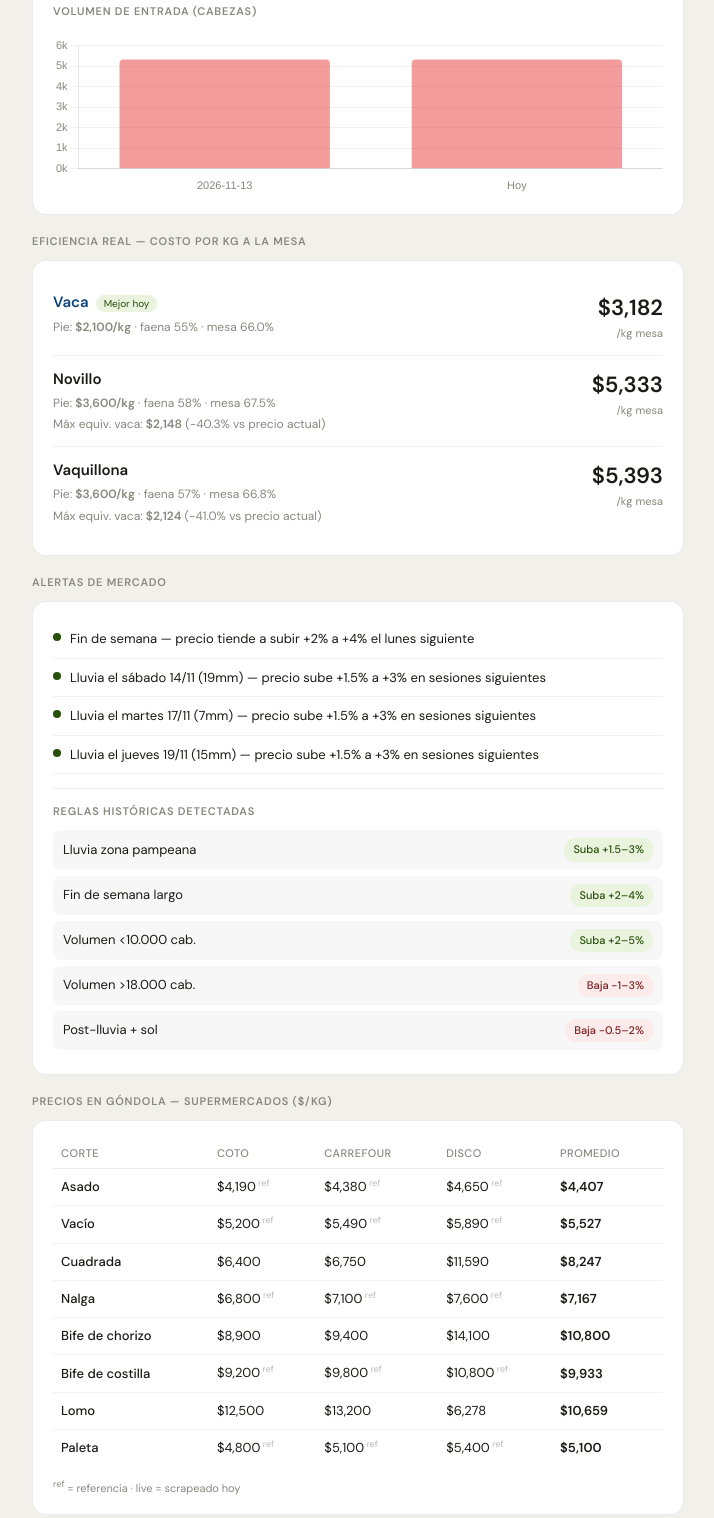
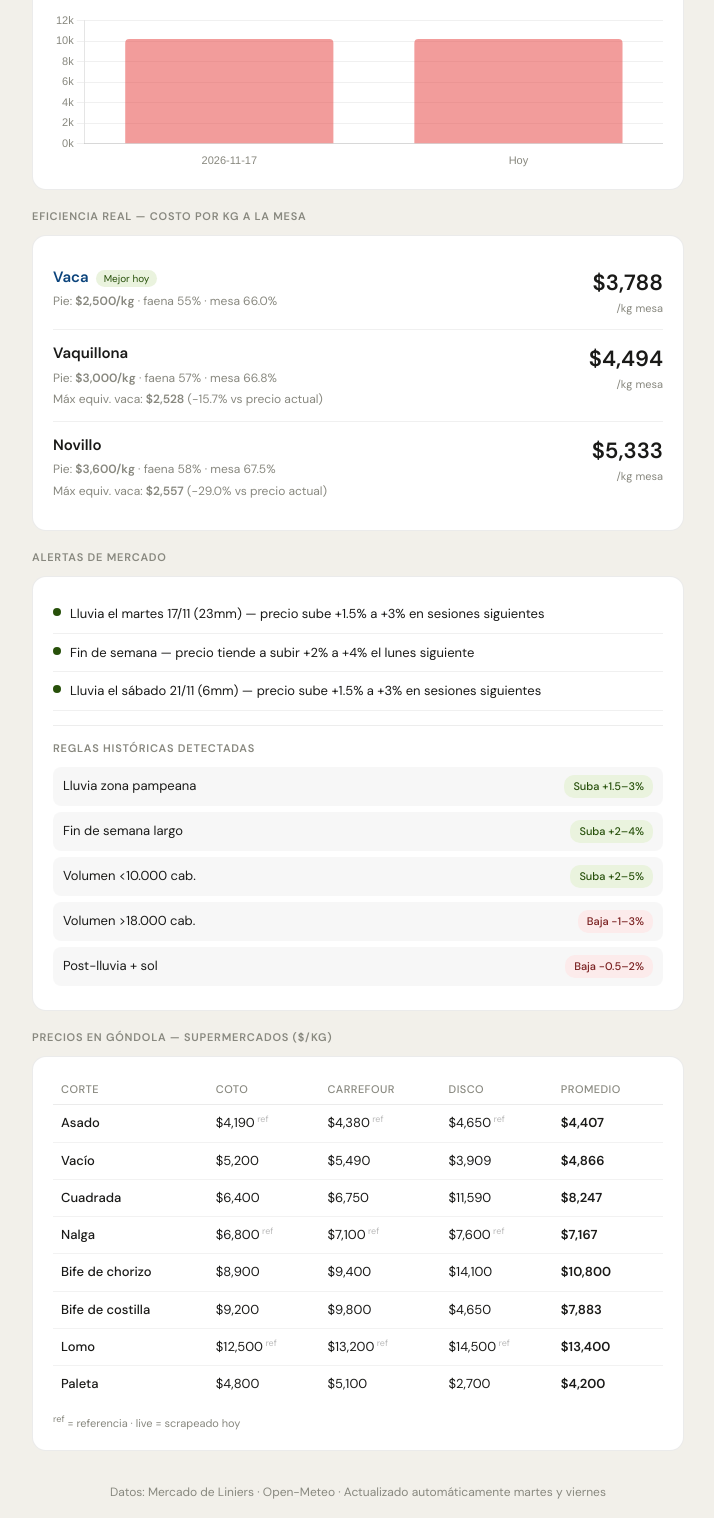
Before and after one commit to FranCastroTFC/reporte-hacienda, a plain HTML site: page index.html in a window 1280 px wide. Shown: the part 963-2481 px from the top of the page, without its empty margins (282-996 px from the left). Drawn offline with nearby package versions, Linux system fonts and the light colour scheme.

Commit message:
deploy: 9589a0daeb37b3c830925e7631af5a07afd7b481

```diff
--- a/index.html
+++ b/index.html
@@ -2,7 +2,7 @@
 <html lang="es">
 <head>
 <meta charset="UTF-8"><meta name="viewport" content="width=device-width,initial-scale=1">
-<title>Reporte Hacienda — Viernes 13 de noviembre 2026</title>
+<title>Reporte Hacienda — Martes 17 de noviembre 2026</title>
 <link rel="preconnect" href="https://fonts.googleapis.com">
 <link href="https://fonts.googleapis.com/css2?family=DM+Mono:wght@400;500&family=DM+Sans:wght@400;500;600&display=swap" rel="stylesheet">
 <style>
@@ -109,9 +109,9 @@ tr:last-child td{border-bottom:none}
 <div class="header">
   <div>
     <h1>Reporte de hacienda</h1>
-    <div class="header-sub">Viernes 13 de noviembre 2026</div>
+    <div class="header-sub">Martes 17 de noviembre 2026</div>
   </div>
-  <span class="next-badge">Próx.: Martes 17/11</span>
+  <span class="next-badge">Próx.: Viernes 20/11</span>
 </div>
 
 <div class="senal" style="background:#EAF3DE">
@@ -119,14 +119,14 @@ tr:last-child td{border-bottom:none}
   <div class="senal-val" style="color:#27500A">▲ Tendencia a la alza</div>
   <div class="senal-rec" style="color:#27500A">Cerrar compras esta semana antes de que suba más. No esperar.</div>
   <hr class="senal-sep">
-  <div class="senal-fac" style="color:#27500A"><ul><li>Volumen bajo (5,319 cab. vs promedio 15,000) — oferta reducida presiona al alza</li><li>Fin de semana — precio tiende a subir +2% a +4% el lunes siguiente</li><li>Lluvia el sábado 14/11 (19mm) — precio sube +1.5% a +3% en sesiones siguientes</li><li>Lluvia el martes 17/11 (7mm) — precio sube +1.5% a +3% en sesiones siguientes</li><li>Lluvia el jueves 19/11 (15mm) — precio sube +1.5% a +3% en sesiones siguientes</li></ul></div>
+  <div class="senal-fac" style="color:#27500A"><ul><li>Volumen bajo (10,196 cab. vs promedio 15,000) — oferta reducida presiona al alza</li><li>Lluvia el martes 17/11 (23mm) — precio sube +1.5% a +3% en sesiones siguientes</li><li>Fin de semana — precio tiende a subir +2% a +4% el lunes siguiente</li><li>Lluvia el sábado 21/11 (6mm) — precio sube +1.5% a +3% en sesiones siguientes</li></ul></div>
 </div>
 
 <div class="sec">Precios en pie — Mercado de Liniers</div>
 <div class="pgrid">
   <div class="pcard">
     <div class="plabel">Vaca</div>
-    <div class="pnum mono" style="color:#A32D2D">$2,100</div>
+    <div class="pnum mono" style="color:#A32D2D">$2,500</div>
     <div class="psub">$/kg vivo</div>
   </div>
   <div class="pcard">
@@ -136,7 +136,7 @@ tr:last-child td{border-bottom:none}
   </div>
   <div class="pcard">
     <div class="plabel">Vaquillona</div>
-    <div class="pnum mono" style="color:#3B6D11">$3,600</div>
+    <div class="pnum mono" style="color:#3B6D11">$3,000</div>
     <div class="psub">$/kg vivo</div>
   </div>
 </div>
@@ -144,7 +144,7 @@ tr:last-child td{border-bottom:none}
 <div class="volcrd">
   <div>
     <div class="psub">Volumen de entrada</div>
-    <div class="volnum mono">5,319 <span style="font-size:14px;font-weight:400;color:var(--muted)">cabezas</span></div>
+    <div class="volnum mono">10,196 <span style="font-size:14px;font-weight:400;color:var(--muted)">cabezas</span></div>
   </div>
   <span class="voltag">Volumen bajo → presión alcista</span>
 </div>
@@ -169,29 +169,29 @@ tr:last-child td{border-bottom:none}
 <div class="card"><div class="ef-row ef-best">
           <div class="ef-meta">
             <span class="ef-nombre">Vaca</span><span class="tag-mejor">Mejor hoy</span>
-            <div class="ef-piep">Pie: <b>$2,100/kg</b> · faena 55% · mesa 66.0%</div>
+            <div class="ef-piep">Pie: <b>$2,500/kg</b> · faena 55% · mesa 66.0%</div>
 
           </div>
-          <div class="ef-costo">$3,182<span class="ef-unit">/kg mesa</span></div>
+          <div class="ef-costo">$3,788<span class="ef-unit">/kg mesa</span></div>
+        </div><div class="ef-row ">
+          <div class="ef-meta">
+            <span class="ef-nombre">Vaquillona</span>
+            <div class="ef-piep">Pie: <b>$3,000/kg</b> · faena 57% · mesa 66.8%</div>
+            <div class="ef-maxp">Máx equiv. vaca: <b>$2,528</b> (-15.7% vs precio actual)</div>
+          </div>
+          <div class="ef-costo">$4,494<span class="ef-unit">/kg mesa</span></div>
         </div><div class="ef-row ">
           <div class="ef-meta">
             <span class="ef-nombre">Novillo</span>
             <div class="ef-piep">Pie: <b>$3,600/kg</b> · faena 58% · mesa 67.5%</div>
-            <div class="ef-maxp">Máx equiv. vaca: <b>$2,148</b> (-40.3% vs precio actual)</div>
+            <div class="ef-maxp">Máx equiv. vaca: <b>$2,557</b> (-29.0% vs precio actual)</div>
           </div>
           <div class="ef-costo">$5,333<span class="ef-unit">/kg mesa</span></div>
-        </div><div class="ef-row ">
-          <div class="ef-meta">
-            <span class="ef-nombre">Vaquillona</span>
-            <div class="ef-piep">Pie: <b>$3,600/kg</b> · faena 57% · mesa 66.8%</div>
-            <div class="ef-maxp">Máx equiv. vaca: <b>$2,124</b> (-41.0% vs precio actual)</div>
-          </div>
-          <div class="ef-costo">$5,393<span class="ef-unit">/kg mesa</span></div>
         </div></div>
 
 <div class="sec">Alertas de mercado</div>
 <div class="card">
-  <div class="alerta"><span class="alerta-dot alerta-alza"></span><span>Fin de semana — precio tiende a subir +2% a +4% el lunes siguiente</span></div><div class="alerta"><span class="alerta-dot alerta-alza"></span><span>Lluvia el sábado 14/11 (19mm) — precio sube +1.5% a +3% en sesiones siguientes</span></div><div class="alerta"><span class="alerta-dot alerta-alza"></span><span>Lluvia el martes 17/11 (7mm) — precio sube +1.5% a +3% en sesiones siguientes</span></div><div class="alerta"><span class="alerta-dot alerta-alza"></span><span>Lluvia el jueves 19/11 (15mm) — precio sube +1.5% a +3% en sesiones siguientes</span></div>
+  <div class="alerta"><span class="alerta-dot alerta-alza"></span><span>Lluvia el martes 17/11 (23mm) — precio sube +1.5% a +3% en sesiones siguientes</span></div><div class="alerta"><span class="alerta-dot alerta-alza"></span><span>Fin de semana — precio tiende a subir +2% a +4% el lunes siguiente</span></div><div class="alerta"><span class="alerta-dot alerta-alza"></span><span>Lluvia el sábado 21/11 (6mm) — precio sube +1.5% a +3% en sesiones siguientes</span></div>
   <hr style="border:none;border-top:.5px solid rgba(0,0,0,.07);margin:14px 0">
   <div class="sec" style="margin:0 0 10px">Reglas históricas detectadas</div>
   <div class="regla"><span>Lluvia zona pampeana</span><span class="rbadge" style="background:var(--alza-bg);color:var(--alza)">Suba +1.5–3%</span></div>
@@ -214,10 +214,10 @@ tr:last-child td{border-bottom:none}
           <td class="td-prom">$4,407</td>
         </tr><tr>
           <td class="td-corte">Vacío</td>
-          <td>$5,200<sup style="color:#bbb;font-size:9px"> ref</sup></td>
-          <td>$5,490<sup style="color:#bbb;font-size:9px"> ref</sup></td>
-          <td>$5,890<sup style="color:#bbb;font-size:9px"> ref</sup></td>
-          <td class="td-prom">$5,527</td>
+          <td>$5,200</td>
+          <td>$5,490</td>
+          <td>$3,909</td>
+          <td class="td-prom">$4,866</td>
         </tr><tr>
           <td class="td-corte">Cuadrada</td>
           <td>$6,400</td>
@@ -238,22 +238,22 @@ tr:last-child td{border-bottom:none}
           <td class="td-prom">$10,800</td>
         </tr><tr>
           <td class="td-corte">Bife de costilla</td>
-          <td>$9,200<sup style="color:#bbb;font-size:9px"> ref</sup></td>
-          <td>$9,800<sup style="color:#bbb;font-size:9px"> ref</sup></td>
-          <td>$10,800<sup style="color:#bbb;font-size:9px"> ref</sup></td>
-          <td class="td-prom">$9,933</td>
+          <td>$9,200</td>
+          <td>$9,800</td>
+          <td>$4,650</td>
+          <td class="td-prom">$7,883</td>
         </tr><tr>
           <td class="td-corte">Lomo</td>
-          <td>$12,500</td>
-          <td>$13,200</td>
-          <td>$6,278</td>
-          <td class="td-prom">$10,659</td>
+          <td>$12,500<sup style="color:#bbb;font-size:9px"> ref</sup></td>
+          <td>$13,200<sup style="color:#bbb;font-size:9px"> ref</sup></td>
+          <td>$14,500<sup style="color:#bbb;font-size:9px"> ref</sup></td>
+          <td class="td-prom">$13,400</td>
         </tr><tr>
           <td class="td-corte">Paleta</td>
-          <td>$4,800<sup style="color:#bbb;font-size:9px"> ref</sup></td>
-          <td>$5,100<sup style="color:#bbb;font-size:9px"> ref</sup></td>
-          <td>$5,400<sup style="color:#bbb;font-size:9px"> ref</sup></td>
-          <td class="td-prom">$5,100</td>
+          <td>$4,800</td>
+          <td>$5,100</td>
+          <td>$2,700</td>
+          <td class="td-prom">$4,200</td>
         </tr></tbody>
     </table>
   </div>
@@ -265,8 +265,8 @@ tr:last-child td{border-bottom:none}
 
 <script src="https://cdnjs.cloudflare.com/ajax/libs/Chart.js/4.4.1/chart.umd.js"></script>
 <script>
-const L=["2026-11-13", "Hoy"];
-const V=[2100, 2100], N=[3600, 3600], Q=[3600, 3600], O=[5319, 5319];
+const L=["2026-11-17", "Hoy"];
+const V=[2500, 2500], N=[3600, 3600], Q=[3000, 3000], O=[10196, 10196];
 const gc='rgba(0,0,0,.06)', tc='#88887F';
 const fp=v=>'$'+v.toLocaleString('es-AR');
 
```
Also changed, not shown: historial.json (+4 -4 lines).
